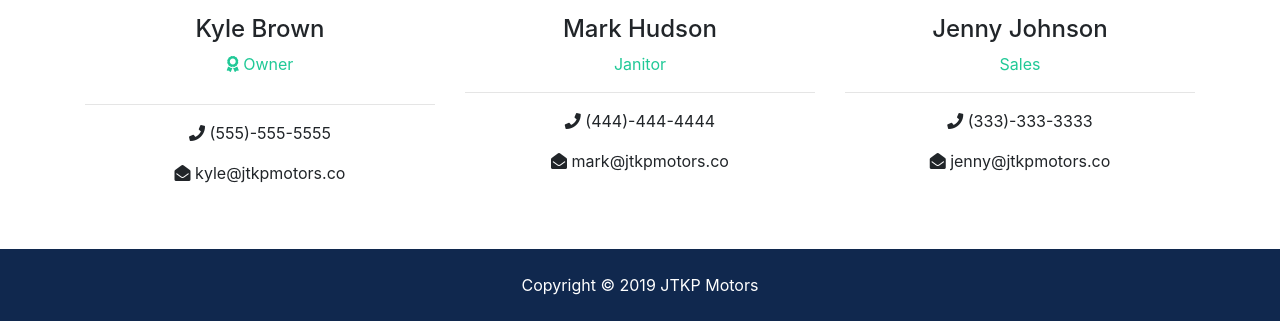
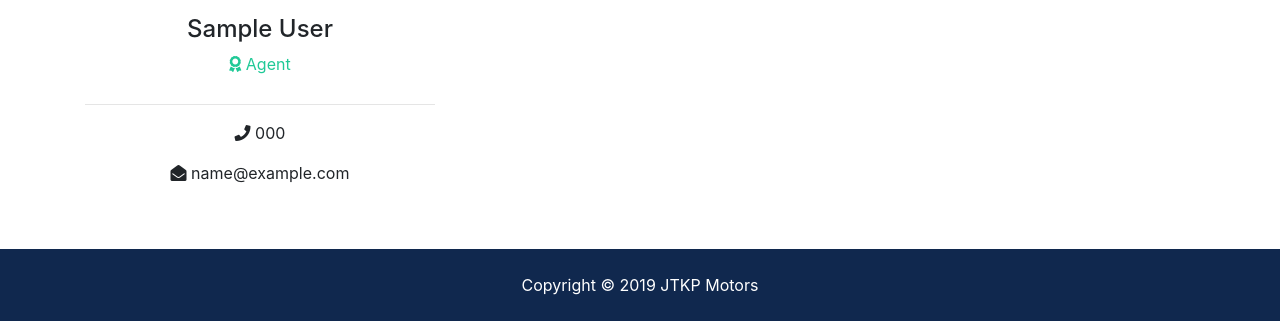
Before and after one commit to jtkp66/used-car-sales-app, a Django app: page /about in a window 1280 px wide. Shown: the part 1957-2278 px from the top of the page. Run offline with Django 3.2, Linux system fonts and the light colour scheme; tables that the repository leaves empty hold one stand-in row (values such as "Sample post"); grey boxes marked "Sample" are stand-in pictures; some libraries are stand-ins or nearby versions.

Commit message:
Refactored about page to display dynamic content

```diff
--- a/jpauto/static/css/style.css
+++ b/jpauto/static/css/style.css
@@ -63,7 +63,7 @@ img {
 }
 
 #showcase-inner {
-  background: url(../img/building.jpg) no-repeat top center fixed/cover;
+  background: url(../img/matchbbox.jpg) no-repeat top center fixed/cover;
   position: relative;
   overflow: hidden;
   min-height: 200px;
@@ -75,7 +75,7 @@ img {
   left: 0;
   min-height: 100%;
   width: 100%;
-  background: rgba(32, 134, 107, 0.8);
+  background: rgba(134, 73, 32, 0.8);
 }
 #showcase-inner.showcase-search {
   min-height: 270px;
--- a/templates/pages/about.html
+++ b/templates/pages/about.html
@@ -33,35 +33,27 @@
       <div class="row">
         <div class="col-md-8">
           <h2>We Search For The Perfect Car</h2>
-        <p class="lead">
-          Lorem ipsum dolor sit, amet consectetur adipisicing elit. Sunt,
-          pariatur!
-        </p>
-        <img src="{% static 'img/about.jpg' %}" alt="" />
-        <p class="mt-4">
-          Lorem ipsum dolor sit amet consectetur adipisicing elit. Perspiciatis
-          esse officia repudiandae ad saepe ex, amet neque quod accusamus rem
-          quia magnam magni dolorum facilis ullam minima perferendis?
-          Exercitationem at quaerat commodi id libero eveniet harum perferendis
-          laborum molestias quia.
-        </p>
+          <p class="lead">Lorem ipsum dolor sit, amet consectetur adipisicing elit. Sunt, pariatur!</p>
+          <img src="{% static 'img/about.jpg' %}" alt="">
+          <p class="mt-4">Lorem ipsum dolor sit amet consectetur adipisicing elit. Perspiciatis esse officia repudiandae ad saepe ex, amet
+            neque quod accusamus rem quia magnam magni dolorum facilis ullam minima perferendis? Exercitationem at quaerat
+            commodi id libero eveniet harum perferendis laborum molestias quia.</p>
         </div>
         <div class="col-md-4">
+          {% if mvp_employees %}
+            {% for employee in mvp_employees %}
             <div class="card">
-          <img
-            class="card-img-top"
-            src="assets/img/realtors/kyle.jpg"
-            alt="Seller of the month"
-          />
+                <img class="card-img-top" src="{{ employee.photo.url }}" alt="Seller of the month">
                 <div class="card-body">
                   <h5 class="card-title">Seller Of The Month</h5>
-            <h6 class="text-secondary">Kyle Brown</h6>
+                  <h6 class="text-secondary">{{ employee.name }}</h6>
                   <p class="card-text">
-              Lorem ipsum dolor sit amet consectetur adipisicing elit. Omnis
-              nesciunt amet, illo itaque similique repellat. content.
+                    {{ employee.description }}
                   </p>
                 </div>
               </div>
+            {% endfor %}
+          {%endif%}
         </div>
       </div>
     </div>
@@ -75,56 +67,36 @@
     aperiam, unde aliquid at similique!
   </h4>
   <hr />
-  <a href="listings.html" class="btn btn-secondary text-white btn-lg"
+  <a href="{% url 'listings' %}" class="btn btn-secondary text-white btn-lg"
     >View Our Featured Listings</a
   >
 </section>
 
 <!-- Team -->
+<!-- Team -->
 <section id="team" class="py-5">
     <div class="container">
       <h2 class="text-center">Our Team</h2>
       <div class="row text-center">
+        {% if employees %}
+          {% for employee in employees %}
           <div class="col-md-4">
-        <img
-          src="assets/img/realtors/kyle.jpg"
-          alt=""
-          class="rounded-circle mb-3"
-        />
-        <h4>Kyle Brown</h4>
+            <img src="{{ employee.photo.url }}" alt="" class="rounded-circle mb-3">
+              <h4>{{ employee.name }}</h4>
               <p class="text-success">
-          <i class="fas fa-award text-success mb-3"></i> Owner
-        </p>
-        <hr />
-        <p><i class="fas fa-phone"></i> (555)-555-5555</p>
-        <p><i class="fas fa-envelope-open"></i> kyle@jtkpmotors.co</p>
+                <i class="fas fa-award text-success mb-3"></i> Agent</p>
+              <hr>
+              <p>
+                <i class="fas fa-phone"></i> {{ employee.phone }}</p>
+              <p>
+                <i class="fas fa-envelope-open"></i> {{ employee.email }}</p>
           </div>
-
-      <div class="col-md-4">
-        <img
-          src="assets/img/realtors/mark.jpg"
-          alt=""
-          class="rounded-circle mb-3"
-        />
-        <h4>Mark Hudson</h4>
-        <p class="text-success">Janitor</p>
-        <hr />
-        <p><i class="fas fa-phone"></i> (444)-444-4444</p>
-        <p><i class="fas fa-envelope-open"></i> mark@jtkpmotors.co</p>
+          {%endfor%}
+        {% else %}
+          <div class="col-md-12">
+            <p>No Agents Available</>
           </div>
-
-      <div class="col-md-4">
-        <img
-          src="assets/img/realtors/jenny.jpg"
-          alt=""
-          class="rounded-circle mb-3"
-        />
-        <h4>Jenny Johnson</h4>
-        <p class="text-success">Sales</p>
-        <hr />
-        <p><i class="fas fa-phone"></i> (333)-333-3333</p>
-        <p><i class="fas fa-envelope-open"></i> jenny@jtkpmotors.co</p>
-      </div>
+        {% endif %}
       </div>
     </div>
   </section>
```
Lines whose indentation alone changed are shown as unchanged.
